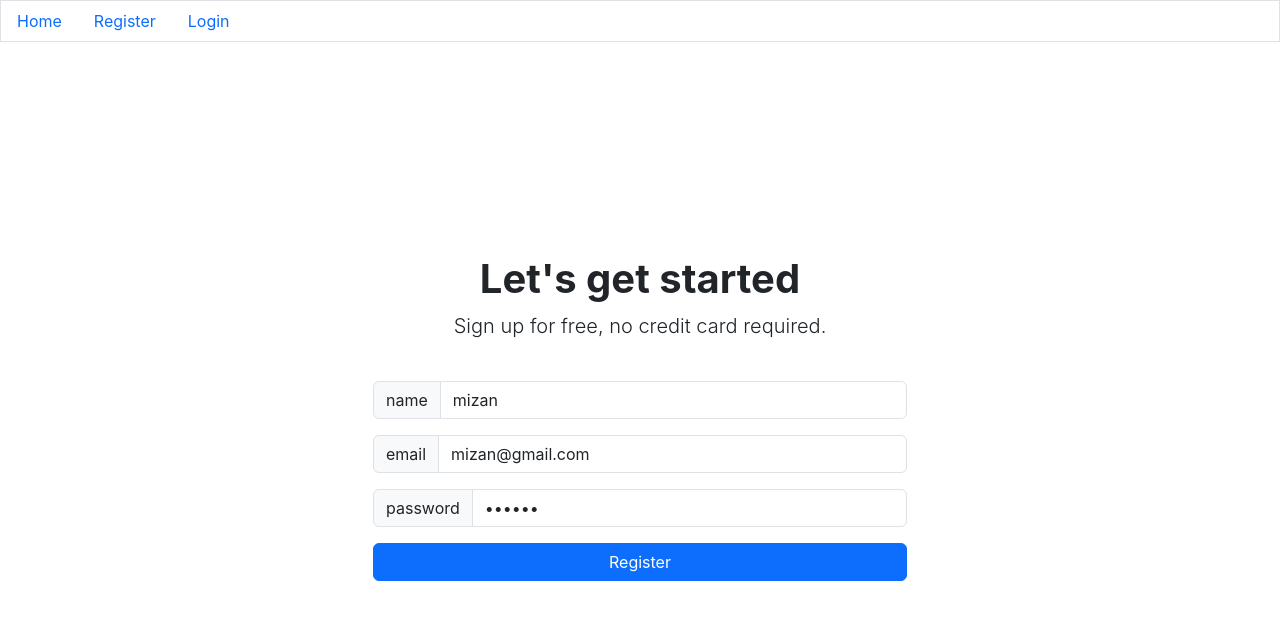
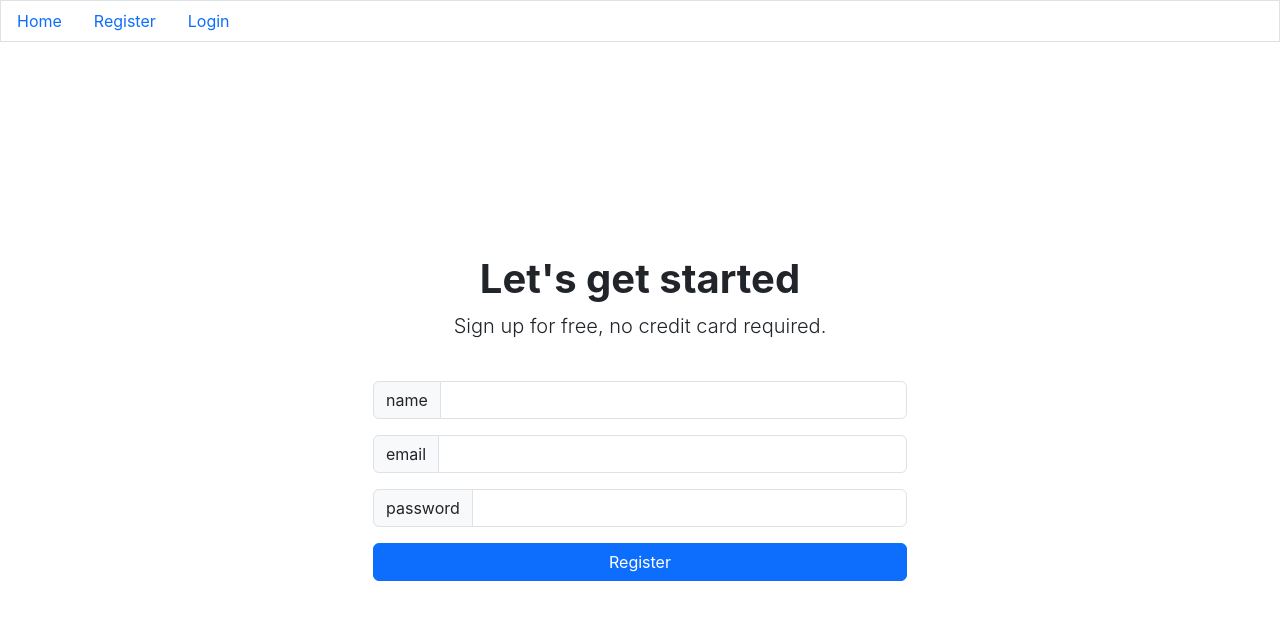
Before and after one commit to nickty/client, a React (Create React App) app: page /register in a window 1280 px wide. Shown: the top 620 px of the page. Built offline with nearby package versions, Linux system fonts and the light colour scheme.

Commit message:
user registration complete

```diff
--- a/src/pages/Register.js
+++ b/src/pages/Register.js
@@ -3,14 +3,16 @@ import Input from '../components/Input'
 import Button from '../components/Button'
 import toast from 'react-hot-toast'
 import axios from 'axios'
+import { useNavigate } from 'react-router-dom'
 
 const Register = () => {
-  const [name, setName] = useState('mizan')
-  const [email, setEmail] = useState('mizan@gmail.com')
-  const [password, setPassword] = useState('124578')
+  const [name, setName] = useState('')
+  const [email, setEmail] = useState('')
+  const [password, setPassword] = useState('')
+
+  const navigate = useNavigate()
 
   const handleClick = async (e) => {
-    console.log(name, email, password)
     try {
       e.preventDefault()
       const { data } = await axios.post('http://localhost:8000/api/register', {
@@ -21,7 +23,13 @@ const Register = () => {
       if (data.error) {
         toast.error(data.error)
       } else {
-        toast.success('Registration successfull! Please login')
+        setName('')
+        setEmail('')
+        setPassword('')
+        toast.success(
+          `Hey ${data.user.name}. You are now part of our community, Congrats!`
+        )
+        navigate('/login')
       }
     } catch (error) {
       console.log(error)
```
